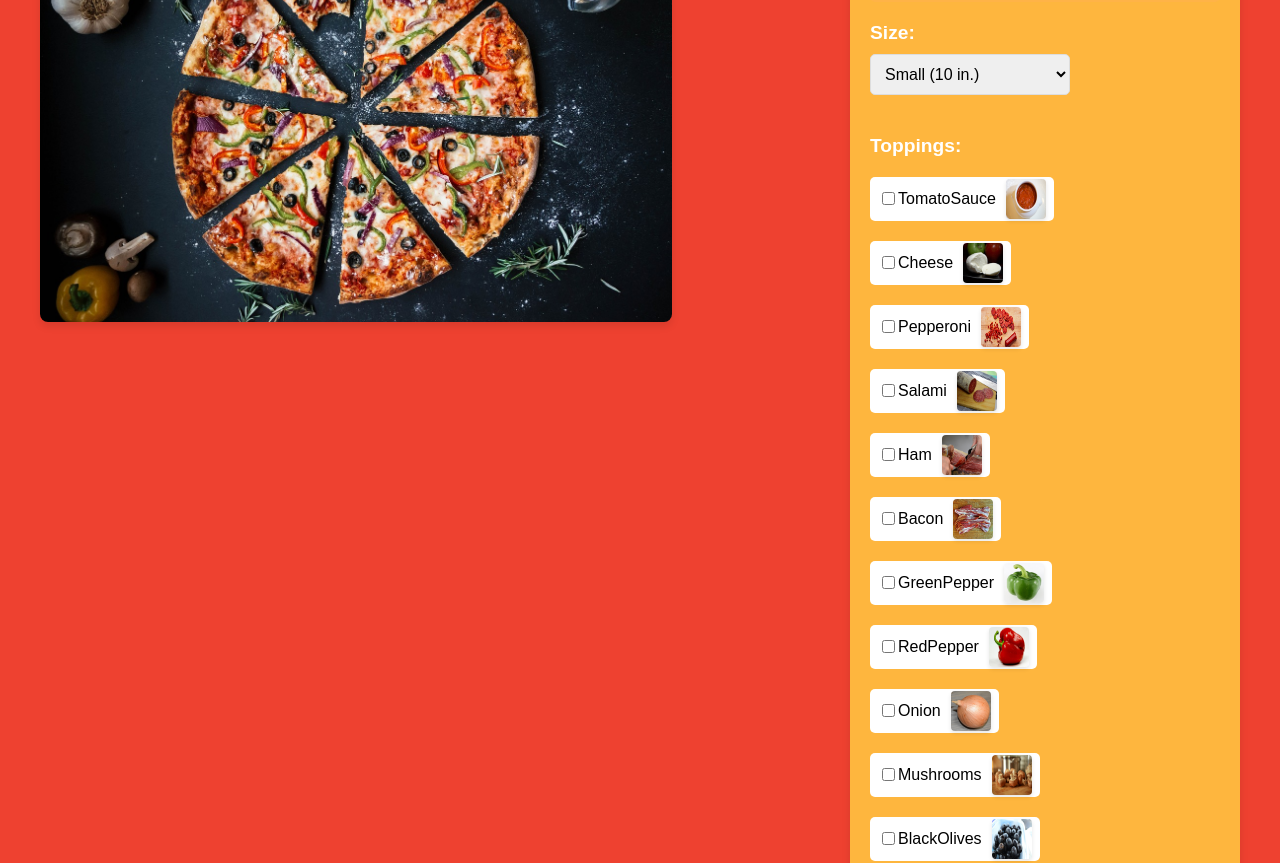
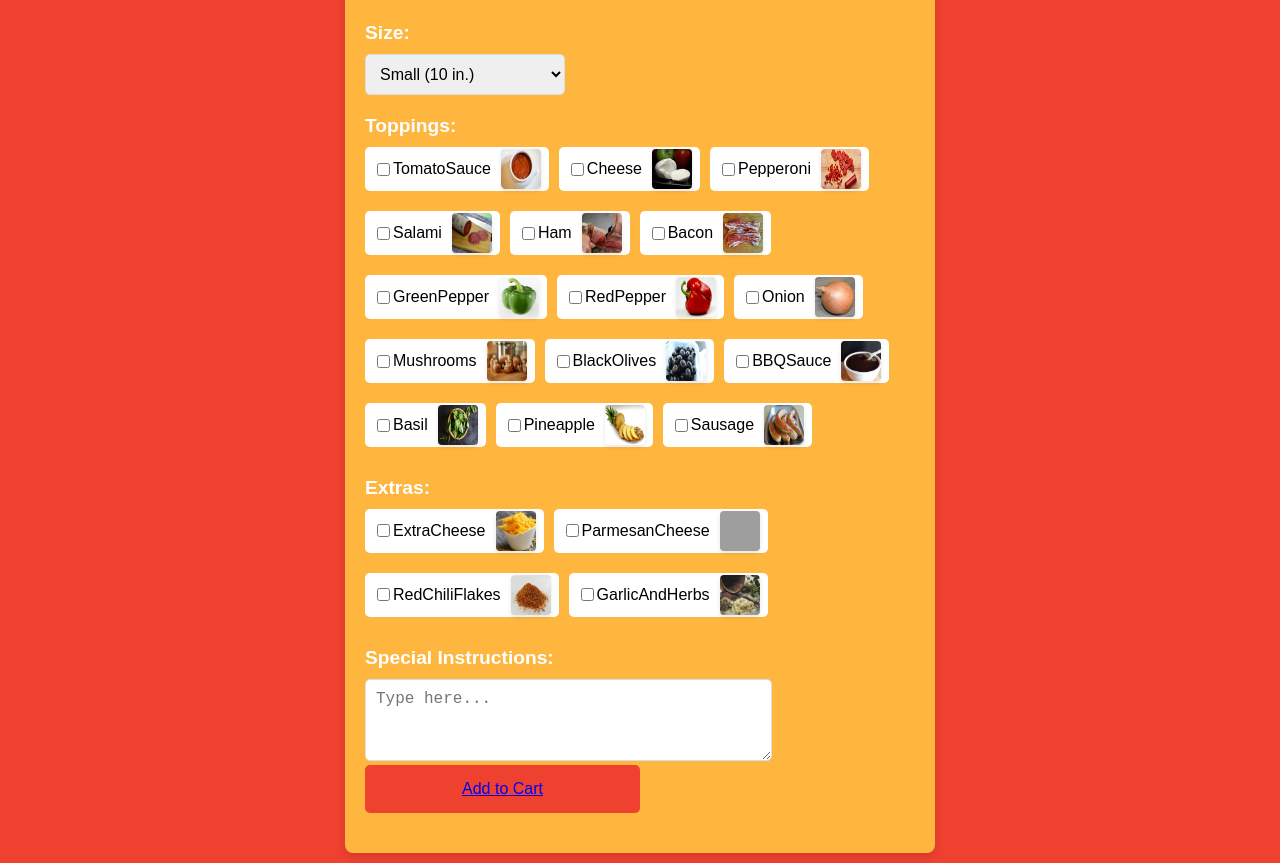
Before and after one commit to AlecBProxy/crusty, a React (Vite) app: page /customize in a window 1280 px wide. Shown: the part 720-1583 px from the top of the page. Built offline with nearby package versions, Linux system fonts and the light colour scheme; data requests are answered from the project's data file; grey boxes are pictures that could not be loaded; a web font is replaced by a local one.

Commit message:
Fixed customize page to work with orders, minor css updated

```diff
--- a/db.json
+++ b/db.json
@@ -26,6 +26,20 @@
         "ExtraCheese"
       ],
       "specialInstructions": "Handle with care"
+    },
+    {
+      "id": "02cf",
+      "size": "Large (16 in.)",
+      "ingredients": [
+        "BlackOlives",
+        "GreenPepper"
+      ],
+      "extras": [
+        "RedChiliFlakes"
+      ],
+      "specialInstructions": "",
+      "price": 16,
+      "name": "Custom Pizza"
     }
   ],
   "pizzas": [
@@ -127,10 +141,95 @@
       "price": 16
     },
     {
-      "id": "c4b2",
-      "name": "Veggie",
+      "id": "a26e",
+      "name": "Margherita",
+      "size": 18,
+      "price": 14
+    },
+    {
+      "id": "ad2b",
+      "name": "Margherita",
       "size": 16,
-      "price": 16
+      "price": 12
+    },
+    {
+      "id": "66ae",
+      "size": "16",
+      "ingredients": [
+        "TomatoSauce",
+        "GreenPepper",
+        "Sausage"
+      ],
+      "extras": [
+        "ExtraCheese"
+      ],
+      "specialInstructions": "Blah",
+      "price": 16,
+      "name": "Custom Pizza"
+    },
+    {
+      "id": "0ef7",
+      "size": "18",
+      "ingredients": [
+        "TomatoSauce",
+        "Pepperoni",
+        "RedPepper",
+        "Basil"
+      ],
+      "extras": [
+        "ParmesanCheese"
+      ],
+      "specialInstructions": "",
+      "price": 16,
+      "name": "Custom Pizza"
+    },
+    {
+      "id": "abca",
+      "size": "Medium",
+      "ingredients": [
+        "Salami",
+        "Ham",
+        "Bacon",
+        "GreenPepper",
+        "RedPepper",
+        "Onion",
+        "Mushrooms",
+        "BlackOlives",
+        "BBQSauce",
+        "Basil"
+      ],
+      "extras": [],
+      "specialInstructions": "",
+      "price": 16,
+      "name": "Custom Pizza"
+    },
+    {
+      "id": "4c0c",
+      "size": "Medium",
+      "ingredients": [
+        "Salami",
+        "RedPepper"
+      ],
+      "extras": [
+        "ParmesanCheese"
+      ],
+      "specialInstructions": "",
+      "price": 16,
+      "name": "Custom Pizza"
+    },
+    {
+      "id": "b720",
+      "size": "Medium",
+      "ingredients": [
+        "Salami",
+        "RedPepper"
+      ],
+      "extras": [
+        "ParmesanCheese"
+      ],
+      "specialInstructions": "",
+      "price": 16,
+      "name": "Custom Pizza"
     }
   ],
   "ingredients": [
--- a/src/App.jsx
+++ b/src/App.jsx
@@ -7,7 +7,7 @@ import Order from "./pages/Order";
 import Customize from "./pages/Customize";
 import PizzaListings from "./pages/PizzaListings";
 import StoryPage from "./pages/StoryPage";
-import Cart from "./pages/Cart";
+// import Cart from "./pages/Cart";
 
 const App = () => {
   const [pizzas, setPizzas] = useState([]);
@@ -85,8 +85,8 @@ const App = () => {
           />
           <Route path="/order" element={<Order />} />
           <Route path="/customize" element={<Customize />} />
-          <Route path="/our-story" element={<StoryPage />} />{" "}
-          <Route path="/cart" element={<Cart />} />
+          <Route path="/our-story" element={<StoryPage />} />
+          {/* <Route path="/cart" element={<Cart />} /> */}
           {/* Added this route */}
         </Routes>
 
--- a/src/components/Navbar.jsx
+++ b/src/components/Navbar.jsx
@@ -16,7 +16,7 @@ const Navbar = ({ orders, deleteOrder }) => {
         <Link to="/customize">Customize</Link>
         <a href="/order">Order</a>
         <a href="/our-story">Our Story</a>
-        <Link to="/cart">Cart - NH</Link>
+        {/* <Link to="/cart">Cart - NH</Link> */}
       </nav>
       <Orders orders={orders} deleteOrder={deleteOrder} />
     </header>
--- a/src/pages/Cart.jsx
+++ b/src/pages/Cart.jsx
@@ -8,7 +8,7 @@ const Cart = () => {
   useEffect(() => {
     const fetchCartItems = async () => {
       try {
-        const response = await fetch("http://localhost:3000/cart");
+        const response = await fetch("http://localhost:3002/orders");
         if (response.ok) {
           const data = await response.json();
           setCartItems(data); // Update state with fetched data
--- a/src/pages/Customize.jsx
+++ b/src/pages/Customize.jsx
@@ -36,40 +36,41 @@ function Customize() {
   const [ingredients, setIngredients] = useState([]);
   const [extras, setExtras] = useState([]);
   const [specialInstructions, setSpecialInstructions] = useState('');
+  // const [cartItems, setCartItems] = useState([]);
 
   const availableIngredients = Object.keys(ingredientImages);
   const availableExtras = Object.keys(extraImages);
   const navigate = useNavigate();
 
-  useEffect(() => {
-    setSize(localStorage.getItem('pizzaSize') || 'Medium');
-    setIngredients(JSON.parse(localStorage.getItem('pizzaIngredients') || '[]'));
-    setExtras(JSON.parse(localStorage.getItem('pizzaExtras') || '[]'));
-    setSpecialInstructions(localStorage.getItem('pizzaSpecialInstructions') || '');
-  }, []);
+  // useEffect(() => {
+  //   setSize(localStorage.getItem('pizzaSize') || 'Medium');
+  //   setIngredients(JSON.parse(localStorage.getItem('pizzaIngredients') || '[]'));
+  //   setExtras(JSON.parse(localStorage.getItem('pizzaExtras') || '[]'));
+  //   setSpecialInstructions(localStorage.getItem('pizzaSpecialInstructions') || '');
+  // }, []);
 
-  useEffect(() => {
-    const fetchCartItems = async () => {
-      try {
-        const response = await fetch("http://localhost:3000/cart");
-        if (response.ok) {
-          const data = await response.json();
-          setCartItems(data);
-        } else {
-          console.error("Failed to fetch cart items.");
-        }
-      } catch (error) {
-        console.error("Error fetching cart items:", error);
-      }
-    };
+  // useEffect(() => {
+  //   const fetchCartItems = async () => {
+  //     try {
+  //       const response = await fetch("http://localhost:3002/cart");
+  //       if (response.ok) {
+  //         const data = await response.json();
+  //         setCartItems(data);
+  //       } else {
+  //         console.error("Failed to fetch cart items.");
+  //       }
+  //     } catch (error) {
+  //       console.error("Error fetching cart items:", error);
+  //     }
+  //   };
 
-    fetchCartItems();
-  }, []);
+  //   fetchCartItems();
+  // }, []);
 
   const handleSizeChange = (event) => {
     const newSize = event.target.value;
     setSize(newSize);
-    localStorage.setItem('pizzaSize', newSize);
+    // localStorage.setItem('pizzaSize', newSize);
   };
 
   const handleCheckboxChange = (item, setItems, itemsKey) => {
@@ -77,7 +78,7 @@ function Customize() {
       ? itemsKey.filter(i => i !== item)
       : [...itemsKey, item];
     setItems(updatedItems);
-    localStorage.setItem(`pizza${setItems === setIngredients ? 'Ingredients' : 'Extras'}`, JSON.stringify(updatedItems));
+    // localStorage.setItem(`pizza${setItems === setIngredients ? 'Ingredients' : 'Extras'}`, JSON.stringify(updatedItems));
   };
 
   const handleSpecialInstructionsChange = (event) => {
@@ -87,10 +88,10 @@ function Customize() {
   };
 
   const handleAddToCart = async () => {
-    const cartData = { size, ingredients, extras, specialInstructions };
+    const cartData = { size, ingredients, extras, specialInstructions, price: 16, name: 'Custom Pizza' };
 
     try {
-      const response = await fetch("http://localhost:3000/cart", {
+      const response = await fetch("http://localhost:3002/orders", {
         method: "POST",
         headers: { "Content-Type": "application/json" },
         body: JSON.stringify(cartData),
@@ -98,7 +99,7 @@ function Customize() {
 
       if (response.ok) {
         alert("Your selections have been added to the cart!");
-        navigate("/cart");
+        // navigate("/order");
       } else {
         console.error("Failed to add to cart.");
       }
@@ -127,17 +128,17 @@ function Customize() {
       <div className="custom_banner">
         <img src={pizzaBanner} alt="Custom Banner" />
         <h1 className="banner-title">Customize</h1>
-        </div>
+      </div>
 
       {/* Two-Column Content Section */}
       <div className="content-section">
         {/* Left Section: Pizza Preview */}
-        <div className="left-section">
+        {/* <div className="left-section">
           <div className="custom-preview">
             <img src={pizza_custom_preview} alt="Pizza Preview" className="customize-picture" />
           </div>
 
-        </div>
+        </div> */}
 
         {/* Right Section: Selection */}
         <div className="right-section">
@@ -146,18 +147,18 @@ function Customize() {
             <div className="size-selection">
               <h3>Size:</h3>
               <select value={size} onChange={handleSizeChange} className="size-dropdown">
-                <option value="Small (10 in.)">Small (10 in.)</option>
-                <option value="Medium (14 in.)">Medium (14 in.)</option>
-                <option value="Large (16 in.)">Large (16 in.)</option>
-                <option value="Extra Large (18 in.)">Extra Large (18 in.)</option>
+                <option value="10">Small (10 in.)</option>
+                <option value="14">Medium (14 in.)</option>
+                <option value="16">Large (16 in.)</option>
+                <option value="18">Extra Large (18 in.)</option>
               </select>
             </div>
+            <h3>Toppings:</h3>
             <div className="ingredients-selection">
-              <h3>Toppings:</h3>
               {renderOptions(availableIngredients, setIngredients, ingredients, ingredientImages)}
             </div>
+            <h3>Extras:</h3>
             <div className="extra-options-selection">
-              <h3>Extras:</h3>
               {renderOptions(availableExtras, setExtras, extras, extraImages)}
             </div>
             <div className="special-instructions">
@@ -171,7 +172,7 @@ function Customize() {
 
               {/* Add to Cart Button */}
               <button onClick={handleAddToCart} className="add-to-cart-button">
-                Add to Cart
+                <a href="/order">Add to Cart</a>
               </button>
             </div>
           </div>
--- a/src/styles/customize.css
+++ b/src/styles/customize.css
@@ -38,8 +38,9 @@ body {
 /* Layout for Content Section */
 .content-section {
   display: flex;
+  flex-direction: column;
   justify-content: space-between;
-  align-items: flex-start;
+  align-items: center;
   max-width: 1200px;
   margin: 20px auto;
   gap: 20px;
@@ -54,7 +55,7 @@ body {
 }
 
 .customize-picture {
-  width: 80%;
+  width: 500px;
   height: auto;
   border-radius: 8px;
   box-shadow: 0 4px 8px rgba(0, 0, 0, 0.1);
@@ -67,7 +68,7 @@ body {
   padding: 20px;
   border-radius: 8px;
   box-shadow: 0 4px 8px rgba(0, 0, 0, 0.1);
-  max-width:350px;
+  max-width:550px;
 }
 
 .selection-title {
@@ -75,7 +76,6 @@ body {
   font-weight: bold;
   text-align: center;
   margin-bottom: 20px;
-  background-color: #ffb347;
   padding: 10px;
   border-radius: 5px;
 }
@@ -92,12 +92,12 @@ body {
   display: flex;
   flex-wrap: wrap;
   gap: 10px;
-  max-width: 180px;
 }
 
 .extra-options-selection {
+  display: flex;
+  flex-wrap: wrap;
   gap: 10px;
-  max-width: 220px;
 }
 
 .option-container {
```
Also changed, not shown: src/components/orders/Orders.jsx (+13 -4 lines), src/components/orders/orders.css (+27 -1 lines).
